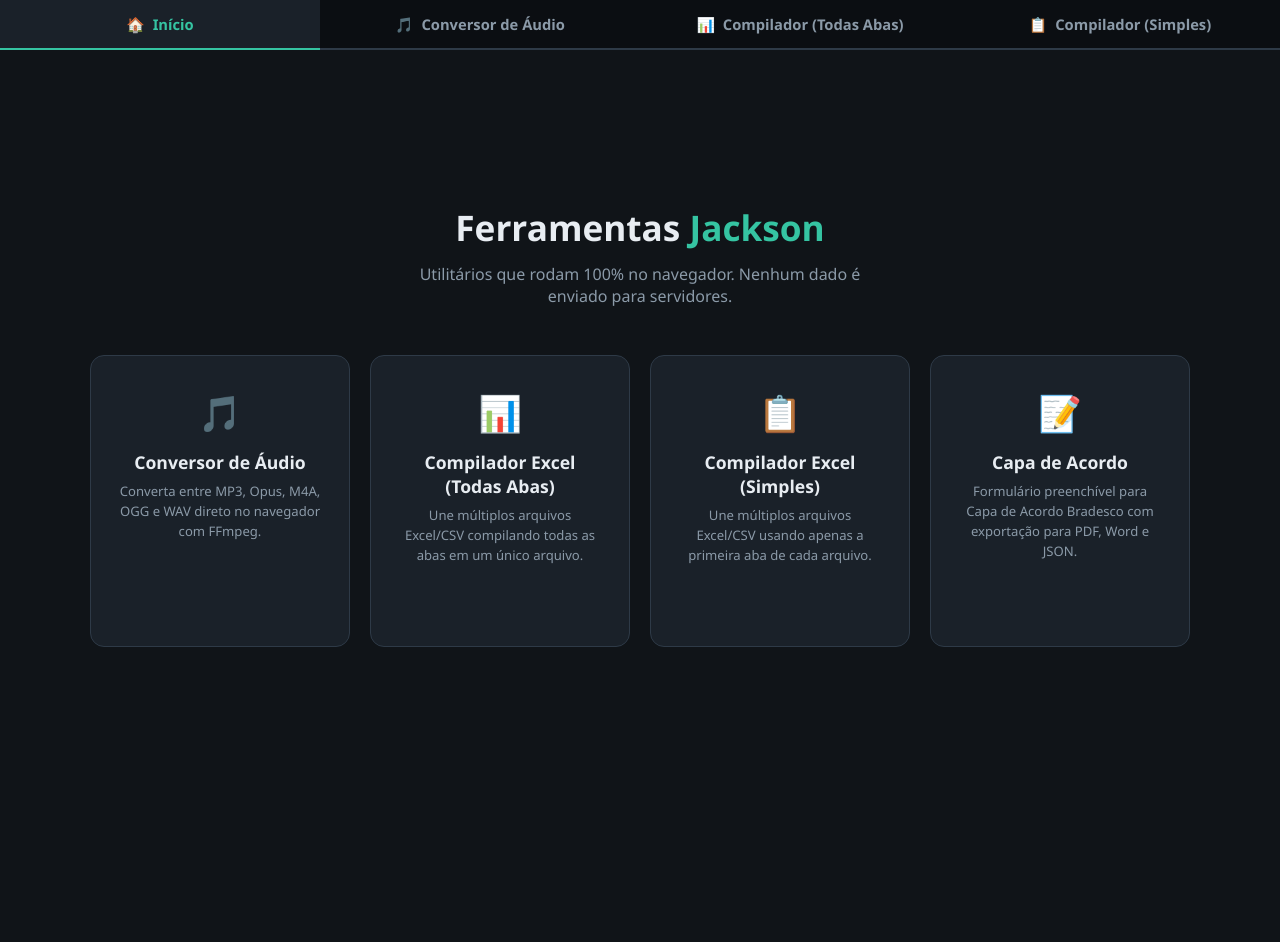
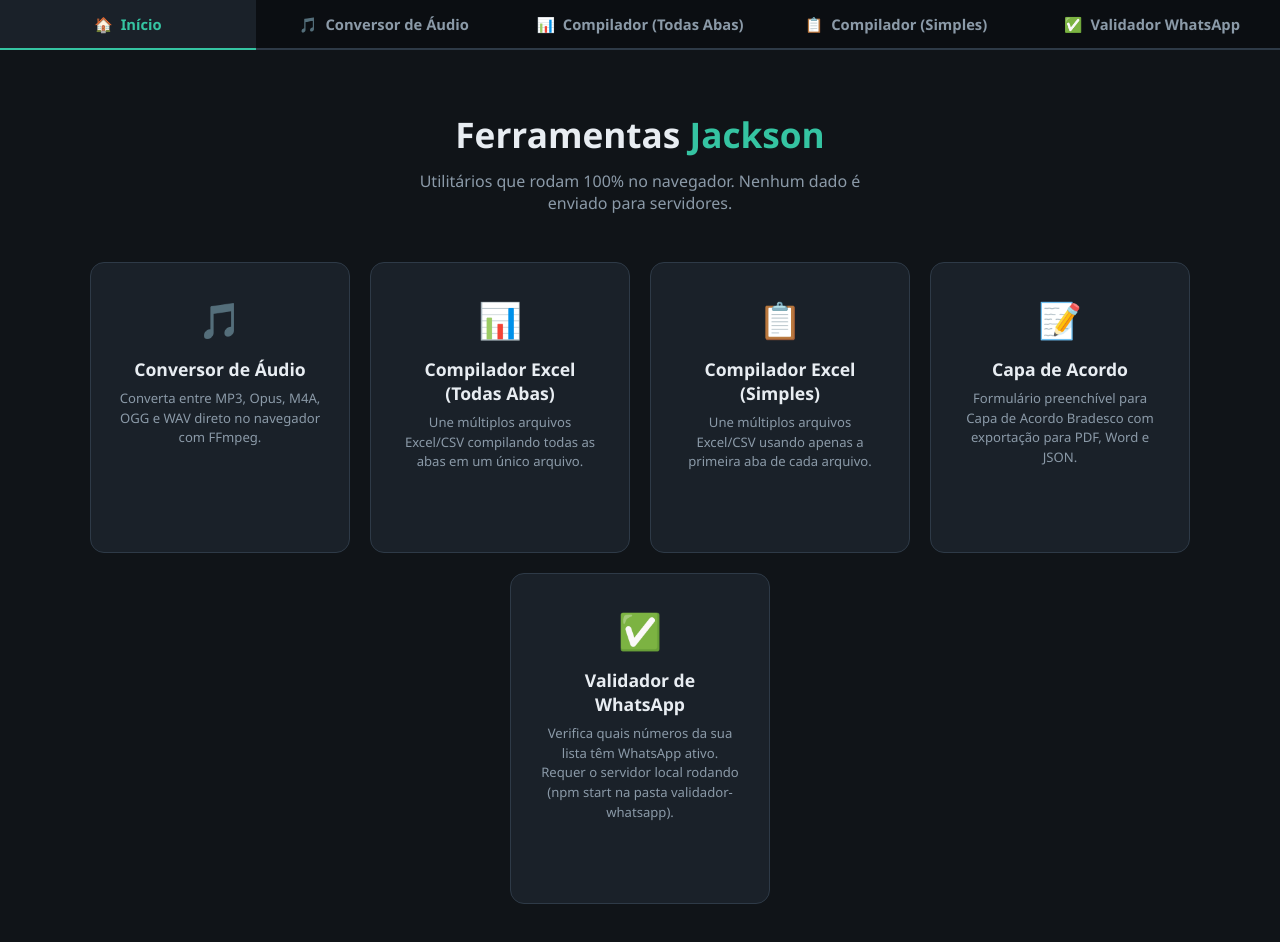
Before and after one commit to jackson499/ferramentas, a plain HTML site: page index.html in a window 1280 px wide. Before the commit the page ends 800 px from the top, so only its background shows below. Drawn offline with Linux system fonts and the light colour scheme.

Commit message:
Adiciona Validador de WhatsApp à página inicial (navbar + card)

```diff
--- a/index.html
+++ b/index.html
@@ -59,6 +59,7 @@
   <a href="conversor_audio.html"><span class="icon">🎵</span>Conversor de Áudio</a>
   <a href="compilador_abas.html"><span class="icon">📊</span>Compilador (Todas Abas)</a>
   <a href="compilador_simples.html"><span class="icon">📋</span>Compilador (Simples)</a>
+  <a href="validador-whatsapp/index.html"><span class="icon">✅</span>Validador WhatsApp</a>
 </nav>
 
 <div class="hero">
@@ -86,6 +87,11 @@
       <h2>Capa de Acordo</h2>
       <p>Formulário preenchível para Capa de Acordo Bradesco com exportação para PDF, Word e JSON.</p>
     </a>
+    <a class="card" href="validador-whatsapp/index.html">
+      <span class="emoji">✅</span>
+      <h2>Validador de WhatsApp</h2>
+      <p>Verifica quais números da sua lista têm WhatsApp ativo. Requer o servidor local rodando (npm start na pasta validador-whatsapp).</p>
+    </a>
   </div>
 </div>
 </body>
```
